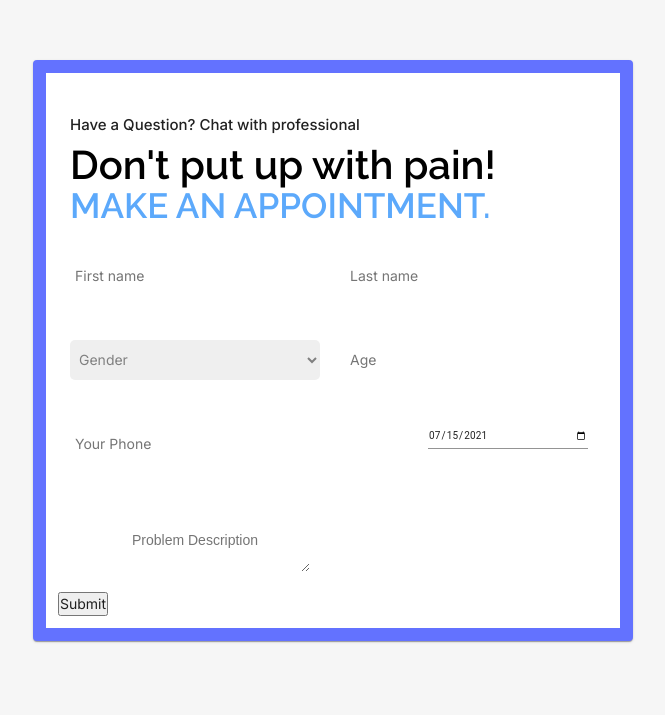
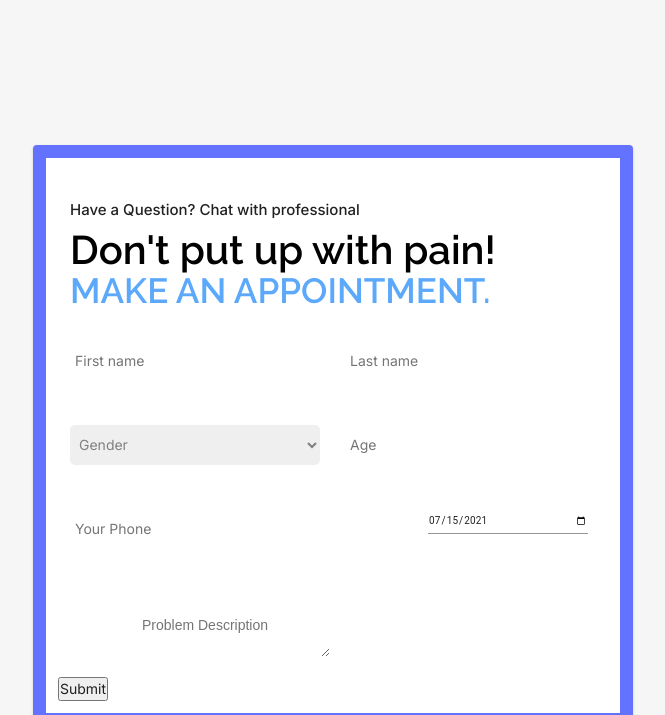
Before and after one commit to swayamverma412/Orthomanish, a React (Create React App) app: page / in a window 1280 px wide. Shown: the part 4144-4859 px from the top of the page, without its empty margins (307-972 px from the left). Built offline with nearby package versions, Linux system fonts and the light colour scheme; what smooth-scroll would draw is missing.

Commit message:
Form 2.0

```diff
--- a/public/css/style.css
+++ b/public/css/style.css
@@ -339,7 +339,7 @@ header .intro-text {
 
 /* Testimonials Section */
 #testimonials {
-	padding: 100px 0;
+	padding-top: 100px ;
 	background: #f6f6f6;
 }
 #testimonials i {
--- a/src/CSS/todoo.css
+++ b/src/CSS/todoo.css
@@ -30,7 +30,9 @@ button {
   flex-direction: column;
   justify-content: center;
   background: #f6f6f6;
-  margin: 50px;
+  margin-top: 300px;
+  padding-bottom: 130px;
+  margin-bottom: 200px;
 }
 
 .form >   h1{
--- a/src/components/contact.jsx
+++ b/src/components/contact.jsx
@@ -36,28 +36,12 @@ export const Contact = (props) => {
             </div>
           </div>
           <div className='col-md-3 col-md-offset-1 contact-info' style={{marginTop:"80px"}}>
-           {/* <iframe src="https://www.google.com/maps/embed?pb=!1m18!1m12!1m3!1d239486.63419342533!2d85.680363861707!3d20.30115044932813!2m3!1f0!2f0!3f0!3m2!1i1024!2i768!4f13.1!3m3!1m2!1s0x3a1909d2d5170aa5%3A0xfc580e2b68b33fa8!2sBhubaneswar%2C%20Odisha!5e0!3m2!1sen!2sin!4v1626437011445!5m2!1sen!2sin" style={{width:"400" ,height:"300" ,style:"border:0;" ,allowfullscreen:"", loading:"lazy"}}></iframe>  */}
-           <iframe src="https://www.google.com/maps/embed?pb=!1m18!1m12!1m3!1d4165.382809435518!2d84.04578004028468!3d22.127504516825343!2m3!1f0!2f0!3f0!3m2!1i1024!2i768!4f13.1!3m3!1m2!1s0x0%3A0x3b3a55d778cc8c8b!2sSamaleswari%20hospital!5e0!3m2!1sen!2sin!4v1631699335193!5m2!1sen!2sin" style={{width:"400", height:"300", style:"border:0;", allowfullscreen:"", loading:"lazy", verticalAlign:"50px"}}></iframe>
+           <iframe src="https://www.google.com/maps/embed?pb=!1m18!1m12!1m3!1d4165.382809435518!2d84.04578004028468!3d22.127504516825343!2m3!1f0!2f0!3f0!3m2!1i1024!2i768!4f13.1!3m3!1m2!1s0x0%3A0x3b3a55d778cc8c8b!2sSamaleswari%20hospital!5e0!3m2!1sen!2sin!4v1631699335193!5m2!1sen!2sin" style={{width:"375", height:"300", style:"border:0;", allowfullscreen:"", loading:"lazy", verticalAlign:"50px"}}></iframe>
           </div>
           <div className='col-md-12'>
             <div className='row'>
               <div className='social'>
                 <ul>
-                  {/* <li>
-                    <a href={props.data ? props.data.facebook : '/'}>
-                      <i className='fa fa-facebook'></i>
-                    </a>
-                  </li>
-                  <li>
-                    <a href={props.data ? props.data.twitter : '/'}>
-                      <i className='fa fa-twitter'></i>
-                    </a>
-                  </li>
-                  <li>
-                    <a href={props.data ? props.data.youtube : '/'}>
-                      <i className='fa fa-youtube'></i>
-                    </a>
-                  </li> */}
                   <div class="container">
                     <div class="row">
                       <div class="col-md-8">
--- a/src/components/form.jsx
+++ b/src/components/form.jsx
@@ -90,14 +90,13 @@ const Form = () => {
     const classes = useStyles();
     return (
       <div className="form" >
-      <form className="form" onSubmit={handleSubmit}>
+      <form  onSubmit={handleSubmit}>
       <React.Fragment>
         <main className={classes.layout}>
           <Paper  style={{borderStyle:"solid",borderColor:"#6372ff", borderWidth:"13px"}} className={classes.paper}>
       <React.Fragment>
         <h1 style={{fontSize:"15px"}}>Have a Question? Chat with professional</h1>
         <h3 style={{fontSize:'40px', textAlign:"left", color:"black", marginTop:'2px'}}>Don't put up with pain!<br></br><span style={{color:"#5ca9fb", fontSize:'35px'}}> MAKE AN APPOINTMENT.</span> </h3>
-
         <Grid container spacing={3}>
           <Grid item xs={12} sm={6}>
           <input  style={{ marginTop:'20px',  width: '250px' , height:'40px' , borderRadius: '5px', paddingLeft:'5px', border:'none'}}
@@ -136,15 +135,14 @@ const Form = () => {
           <DatePickers/>
           </Grid>
           <Grid item xs={12} sm={12}>
-          <textarea style={{ width:'230px' , alignContent:'center', marginTop:'20px',textAlign:'center',borderRadius:'5px' }}
+          <textarea style={{  alignContent:'center',width:'250px', marginTop:'20px',textAlign:'center',borderRadius:'5px' }}
             placeholder="Problem Description"
             value={description}
             onChange={(e) => setDescription(e.target.value)}
           ></textarea>
           </Grid>
           <Grid>
-          <button
-            type="submit" style={{margin:"0", alignItems:"center"}}> Submit
+          <button type="submit" style={{margin:"0", alignItems:"center"}}> Submit
           </button>
           </Grid>
         </Grid>
--- a/src/date.jsx
+++ b/src/date.jsx
@@ -2,6 +2,7 @@ import React from 'react';
 import { makeStyles } from '@material-ui/core/styles';
 import TextField from '@material-ui/core/TextField';
 import { grey } from '@material-ui/core/colors';
+
 
 const useStyles = makeStyles((theme) => ({
   container: {
```
